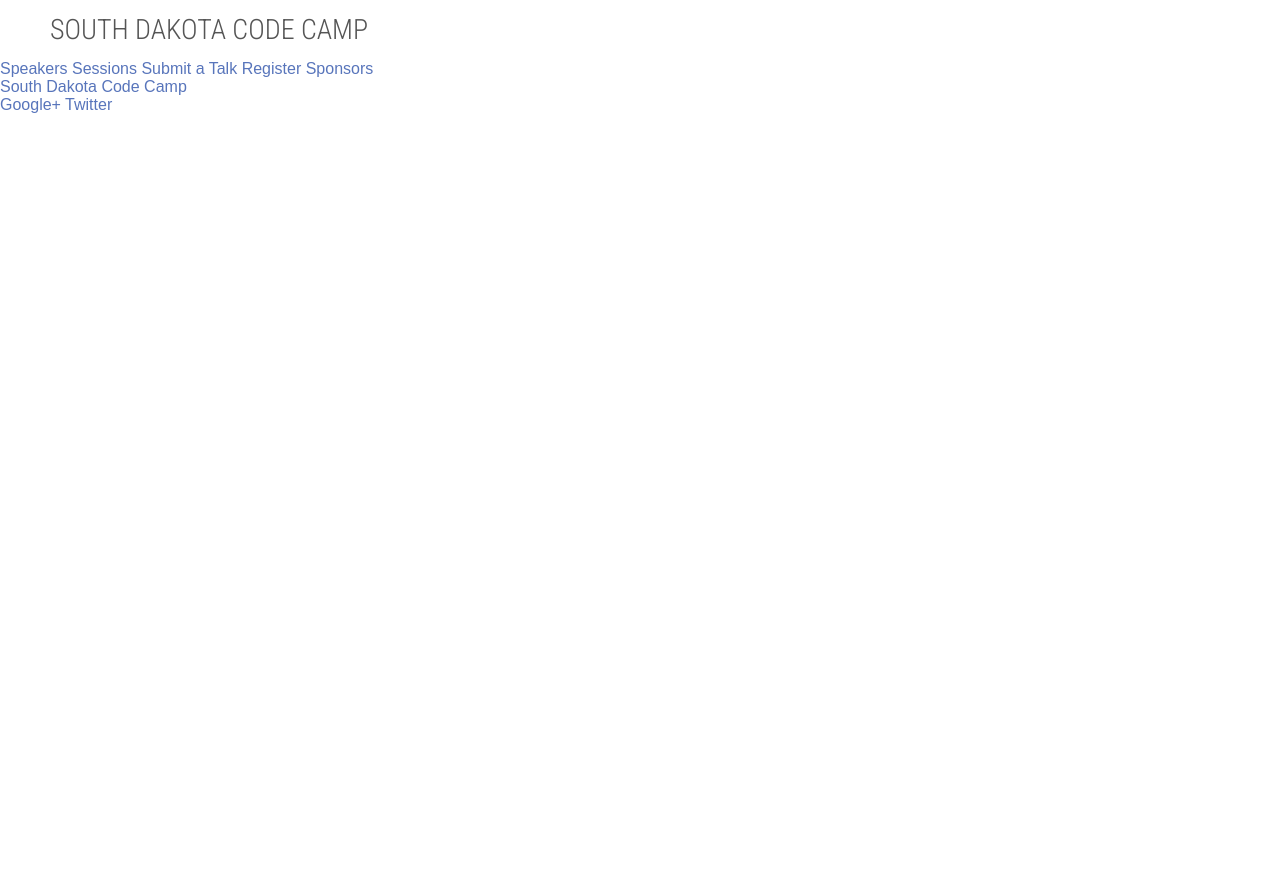
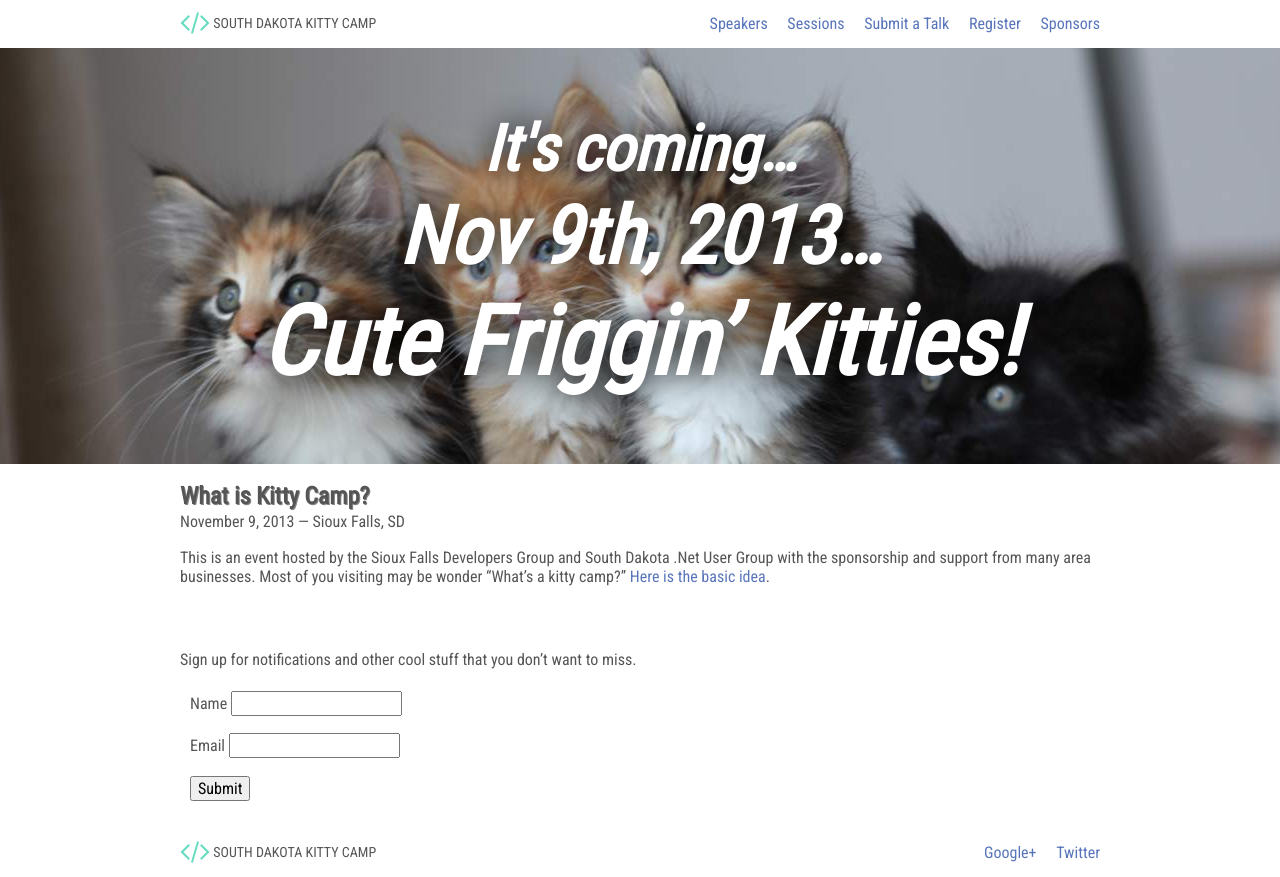
Before and after one commit to awayken/2013sdcodecamp, a plain HTML site: page index.html in a window 1280 px wide. Before the commit the page ends 800 px from the top, so only its background shows below. Drawn offline with Linux system fonts and the light colour scheme.

Commit message:
This is early days, so don't expect good commit messages.

```diff
--- a/index.html
+++ b/index.html
@@ -2,39 +2,71 @@
 <html lang="en">
 <head>
     <meta charset="UTF-8">
-    <title>South Dakota Code Camp</title>
+    <title>South Dakota Kitty Camp</title>
 
     <link href='http://fonts.googleapis.com/css?family=Roboto+Condensed:400,300' rel='stylesheet' type='text/css'>
+    <link href="/styles/font-awesome.min.css" media="all" rel="stylesheet" />
     <link href="/styles/normalize.css" media="all" rel="stylesheet" />
     <link href="/styles/styles.css" media="all" rel="stylesheet" />
 </head>
 <body class="homepage">
     <header>
-        <div class="content">
-            <h1><a href="/">South Dakota Code Camp</a></h1>
-
+        <div class="content clearfix">
             <nav>
                 <a href="/speakers">Speakers</a>
                 <a href="/sessions">Sessions</a>
                 <a href="/submit">Submit a Talk</a>
-                <a href="/register">Register</a>
+                <a href="http://sdcodecamp.eventbrite.com/">Register</a>
                 <a href="/sponsors">Sponsors</a>
             </nav>
+
+            <h1><a href="/" class="logo"><i class="icon-code"></i> South Dakota Kitty Camp</a></h1>
         </div>
     </header>
 
     <div data-role="main" id="main">
+        <section class="hero">
+            <span>It's coming&hellip;</span>
+            <span>Nov 9th, 2013&hellip;</span>
+            <span>Cute Friggin&rsquo; Kitties!</span>
+        </section>
 
+        <section class="about"><div class="content">
+            <h2>What is Kitty Camp?</h2>
 
+            <span class="date-location">November 9, 2013 &mdash; Sioux Falls, SD</span>
+
+            <p>This is an event hosted by the Sioux Falls Developers Group and South Dakota .Net User Group with the sponsorship and support from many area businesses. Most of you visiting may be wonder &ldquo;What&rsquo;s a kitty camp?&rdquo; <a href="http://blogs.msdn.com/b/trobbins/archive/2004/12/12/280181.aspx" target="_blank">Here is the basic idea</a>.</p>
+        </div></section>
+
+        <section class="signup"><div class="content">
+            <form accept-charset="UTF-8" action="http://southdakotacodecamp.net/subscribers" class="horizontal" id="new_subscriber" method="post">
+                <p>Sign up for notifications and other cool stuff that you don&rsquo;t want to miss.</p>
+
+                <fieldset>
+                    <label for="subscriber_name">Name</label>
+                    <input id="subscriber_name" name="subscriber[name]" type="text">
+                </fieldset>
+                <fieldset>
+                    <label for="subscriber_email">Email</label>
+                    <input id="subscriber_email" name="subscriber[email]" type="email">
+                </fieldset>
+                <fieldset>
+                    <button name="button" type="submit">Submit</button>
+                </fieldset>
+            </form>
+        </div></section>
     </div>
 
     <footer>
-        <span class="logo">
-            <a href="/">South Dakota Code Camp</a>
-        </span>
-        <div class="follow">
-            <a href="https://plus.google.com/117784575670240245598" target="_blank">Google+</a>
-            <a href="https://twitter.com/sdcodecamp" target="_blank">Twitter</a>
+        <div class="content clearfix">
+            <div class="follow">
+                <a href="https://plus.google.com/117784575670240245598" target="_blank">Google+</a>
+                <a href="https://twitter.com/sdcodecamp" target="_blank">Twitter</a>
+            </div>
+            <span class="branding">
+                <a href="/" class="logo"><i class="icon-code"></i> South Dakota Kitty Camp</a>
+            </span>
         </div>
     </footer>
 
--- a/styles/styles.css
+++ b/styles/styles.css
@@ -12,6 +12,14 @@
     text-shadow: none;
 }
 
+body {
+    background: white;
+    color: #555555;
+    font-family: "Roboto Condensed", sans-serif;
+    font-size: 1em;
+    line-height: 1.2;
+}
+
 a:link, a:visited {
     color: #5875bb;
     text-decoration: none;
@@ -23,12 +31,40 @@
 h1, h2, h3, h4, h5, h6 {
     margin: 0;
     padding: 0;
-    font-family: "Roboto Condensed", sans-serif;
     font-weight: bold;
     color: #555555;
     line-height: 1.35;
     text-rendering: optimizeLegibility;
     text-shadow: #888888 1px 1px;
+}
+
+.logo, .logo:link, .logo:visited {
+    color: #555555;
+    display: inline-block;
+    line-height: 2;
+    font-size: .875em;
+    font-weight: normal;
+    text-transform: uppercase;
+    text-shadow: none;
+}
+.logo:hover, .logo:active {
+    text-decoration: none;
+}
+.logo i {
+    color: #68dcc0;
+    font-size: 2em;
+    vertical-align: sub;
+}
+
+.clearfix:before, .clearfix:after {
+    content: " ";
+    display: table;
+}
+.clearfix:after {
+    clear: both;
+}
+.clearfix {
+    *zoom: 1;
 }
 
 
@@ -37,30 +73,53 @@
 /******************************************************************************
     Layout
 ******************************************************************************/
+.content {
+    margin: 0 auto;
+    max-width: 920px;
+}
+
 header {
     background: white;
 }
-header .content {
-    margin: 0 auto;
-    max-width: 1920px;
+header h1 {
+    float: left;
+    font-size: 1.0em;
+    margin: 0.5em 0;
 }
-header h1 a:link, header h1 a:visited {
-    color: #555555;
-    position: relative;
-    display: inline-block;
-    margin: .5em 0;
-    padding-left: 50px;
-    line-height: 32px;
-    font-size: .875em;
-    font-weight: 300;
-    text-transform: uppercase;
-    text-shadow: none;
-    z-index: 3;
-    -webkit-transition: color 0.2s;
-    -moz-transition: color 0.2s;
-    -ms-transition: color 0.2s;
-    -o-transition: color 0.2s;
-    transition: color 0.2s;
+header nav {
+    float: right;
+    line-height: 2;
+    margin: 0.5em 0;
+}
+header nav a {
+    margin-left: 1em;
+}
+header nav a:first-child {
+    margin-left: 0;
+}
+
+#main section {
+    background: white;
+    padding: 1em 0;
+}
+
+footer {
+    background: white;
+}
+footer .branding {
+    float: left;
+    margin: 0.5em 0;
+}
+footer .follow {
+    float: right;
+    line-height: 2;
+    margin: 0.5em 0;
+}
+footer .follow a {
+    margin-left: 1em;
+}
+footer .follow a:first-child {
+    margin-left: 0;
 }
 
 
@@ -69,7 +128,30 @@
 /******************************************************************************
     Homepage
 ******************************************************************************/
-.homepage {}
+.homepage {
+    background: url('images/homepage.jpg') no-repeat fixed center top;
+}
+.homepage #main .hero {
+    background: transparent;
+    color: white;
+    font-size: 4em;
+    font-style: italic;
+    font-weight: bold;
+    margin: 0 auto;
+    max-width: 1200px;
+    padding: 1em 0;
+    text-align: center;
+    text-shadow: 2px 2px 0.5em black;
+}
+.homepage #main .hero span {
+    display: block;
+}
+.homepage #main .hero span + span {
+    font-size: 1.25em;
+}
+.homepage #main .hero span + span + span {
+    font-size: 1.5em;
+}
 
 
 
```
Also changed, not shown: submit/index.html (added, +1 -0 lines), todo.md (added, +6 -0 lines), README.md, styles/font-awesome.min.css (added), styles/font/FontAwesome.otf (added), styles/font/fontawesome-webfont.ttf (added), styles/font/fontawesome-webfont.woff (added), styles/images/homepage.jpg (added), styles/normalize.css, 3 other files.
